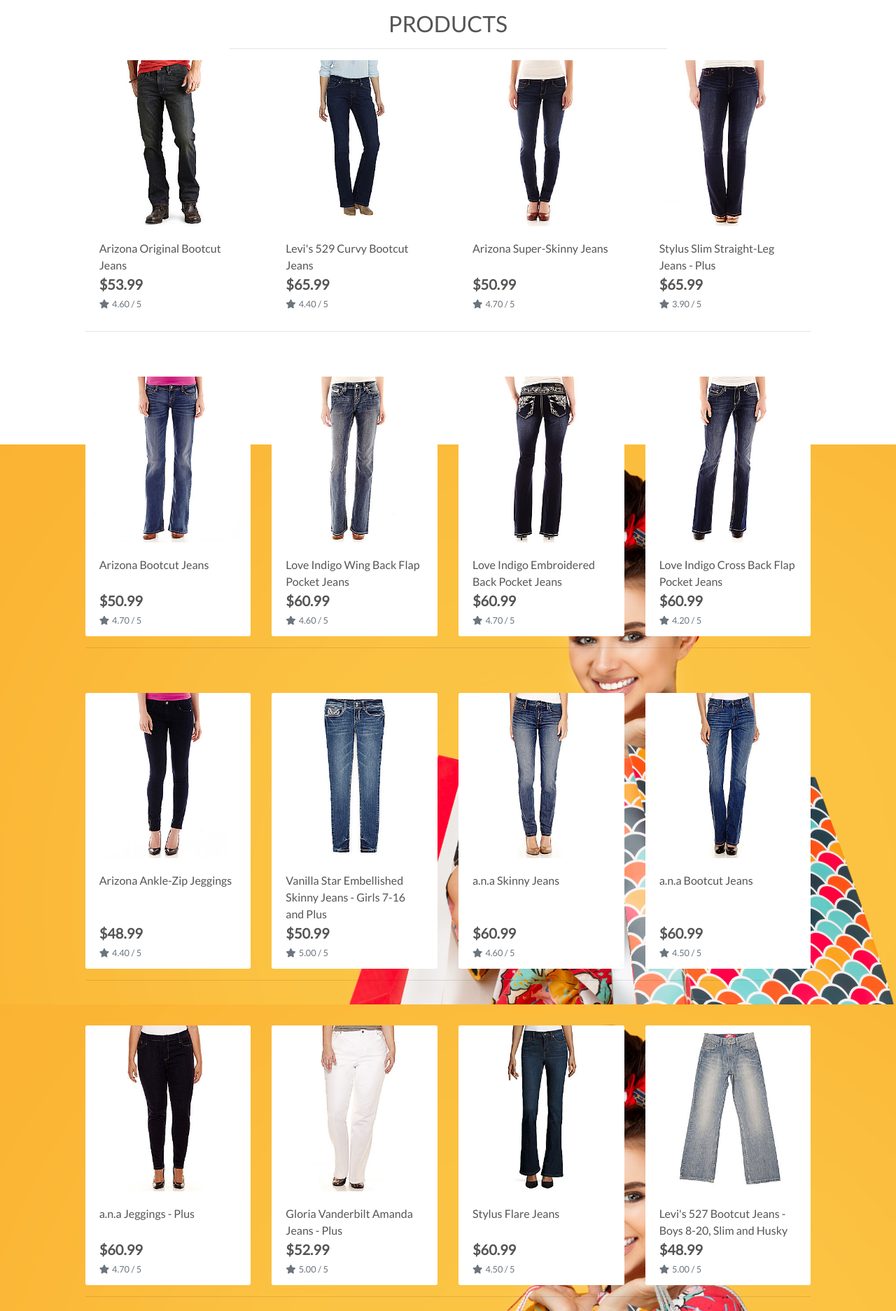
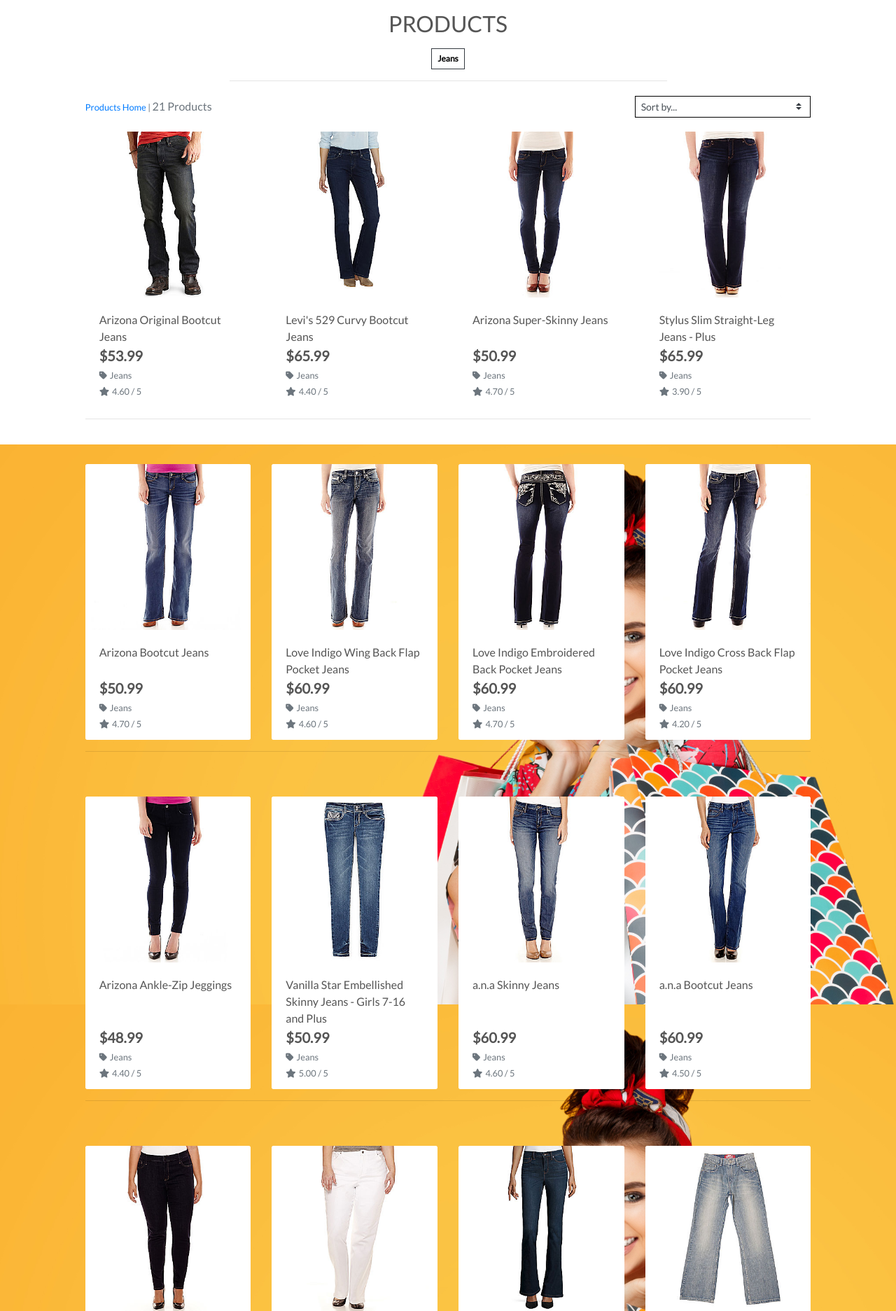
Before and after one commit to AsunaMasuda/boutique_ado_v1, a Django app: page /products/?category=jeans in a window 1280 px wide. Shown: the part 165-2038 px from the top of the page at 70% size. Run offline with Django 3.2, Linux system fonts and the light colour scheme; data comes from the database, SQL or seed files in the repository; some libraries are stand-ins or nearby versions.

Commit message:
Add sorting and product counts to product page

```diff
--- a/products/templates/products/products.html
+++ b/products/templates/products/products.html
@@ -16,12 +16,45 @@
         <div class="row">
             <div class="col text-center mt-3">
                 <h2 class="logo-font">Products</h2>
+                <!-- category-badge and text-black are customised css -->
+                {% for c in current_categories %}
+                    <a class="category-badge text-decoration-none" href="{% url 'products' %}?category={{ c.name }}">
+                        <span class="p-2 mt-2 badge badge-white text-black rounded-0 border border-dark">{{ c.friendly_name }}</span>
+                    </a>
+                {% endfor %}
                 <hr class="w-50 mb-1">
             </div>
         </div>
         <div class="row">
             <div class="product-container col-10 offset-1">
-                <div class="row mt-1 mb-2"></div>
+                <div class="row mt-1 mb-2">
+                    <!--order-md-last: select box will actually be the last column on medium and larger screens.-->
+                    <div class="col-12 col-md-6 my-auto order-md-last d-flex justify-content-center justify-content-md-end">
+                        <div class="sort-select-wrapper w-50">
+                            <!--JavaScript/views.py deals with sorting according to the choice selected-->
+                            <select id="sort-selector" class="custom-select custom-select-sm rounded-0 border border-{% if current_sorting != 'None_None' %}info{% else %}black{% endif %}">
+                                <option value="reset" {% if current_sorting == 'None_None' %}selected{% endif %}>Sort by...</option>
+                                <option value="price_asc" {% if current_sorting == 'price_asc' %}selected{% endif %}>Price (low to high)</option>
+                                <option value="price_desc" {% if current_sorting == 'price_desc' %}selected{% endif %}>Price (high to low)</option>
+                                <option value="rating_asc" {% if current_sorting == 'rating_asc' %}selected{% endif %}>Rating (low to high)</option>
+                                <option value="rating_desc" {% if current_sorting == 'rating_desc' %}selected{% endif %}>Rating (high to low)</option>
+                                <option value="name_asc" {% if current_sorting == 'name_asc' %}selected{% endif %}>Name (A-Z)</option>
+                                <option value="name_desc" {% if current_sorting == 'name_desc' %}selected{% endif %}>Name (Z-A)</option>
+                                <option value="category_asc" {% if current_sorting == 'category_asc' %}selected{% endif %}>Category (A-Z)</option>
+                                <option value="category_desc" {% if current_sorting == 'category_desc' %}selected{% endif %}>Category (Z-A)</option>
+                            </select>
+                        </div>
+                    </div>
+                    <!-- -->
+                    <div class="col-12 col-md-6 order-md-first">
+                        <p class="text-muted mt-3 text-center text-md-left">
+                            {% if search_term or current_categories or current_sorting != 'None_None' %}
+                                <span class="small"><a href="{% url 'products' %}">Products Home</a> | </span>
+                            {% endif %}
+                            {{ products|length }} Products{% if search_term %} found for <strong>"{{ search_term }}"</strong>{% endif %}
+                        </p>
+                    </div>
+                </div>
                 <div class="row">
                     {% for product in products %}
                         <div class="col-sm-6 col-md-6 col-lg-4 col-xl-3">
@@ -42,6 +75,13 @@
                                     <div class="row">
                                         <div class="col">
                                             <p class="lead mb-0 text-left font-weight-bold">${{ product.price }}</p>
+                                            {% if product.category %}
+                                            <p class="small mt-1 mb-0">
+                                                <a class="text-muted" href="{% url 'products' %}?category={{ product.category.name }}">
+                                                    <i class="fas fa-tag mr-1"></i>{{ product.category.friendly_name }}
+                                                </a>
+                                            </p>
+                                            {% endif %}
                                             {% if product.rating %}
                                                 <small class="text-muted"><i class="fas fa-star mr-1"></i>{{ product.rating }} / 5</small>
                                             {% else %}
--- a/products/views.py
+++ b/products/views.py
@@ -21,6 +21,8 @@
             if sortkey == 'name':
                 sortkey = 'lower_name'
                 products = products.annotate(lower_name=Lower('name'))
+            if sortkey == 'category':
+                sortkey = 'category__name'
 
             if 'direction' in request.GET:
                 direction = request.GET['direction']
@@ -47,10 +49,13 @@
             queries = Q(name__icontains=query) | Q(description__icontains=query)
             products = products.filter(queries)
 
+    current_sorting = f'{sort}_{direction}'
+
     context = {
         'products': products,
         'search_term': query,
         'current_categories': categories,
+        'current_sorting': current_sorting,
     }
 
     return render(request, 'products/products.html', context)
@@ -61,13 +66,8 @@
 
     product = get_object_or_404(Product, pk=product_id)
 
-    current_sorting = f'{sort}_{direction}'
-
     context = {
         'product': product,
-        'search_term': query,
-        'current_categories': categories,
-        'current_sorting': current_sorting,
     }
 
     return render(request, 'products/product_detail.html', context)
--- a/static/css/base.css
+++ b/static/css/base.css
@@ -70,6 +70,11 @@
 	z-index: -1;
 }
 
+a.category-badge > span.badge:hover {
+    background: #212529 !important;
+    color: #fff !important;
+}
+
 
 /* -------------------------------- Media Queries */
 
```
Also changed, not shown: products/templates/products/product_detail.html (+25 -10 lines).
